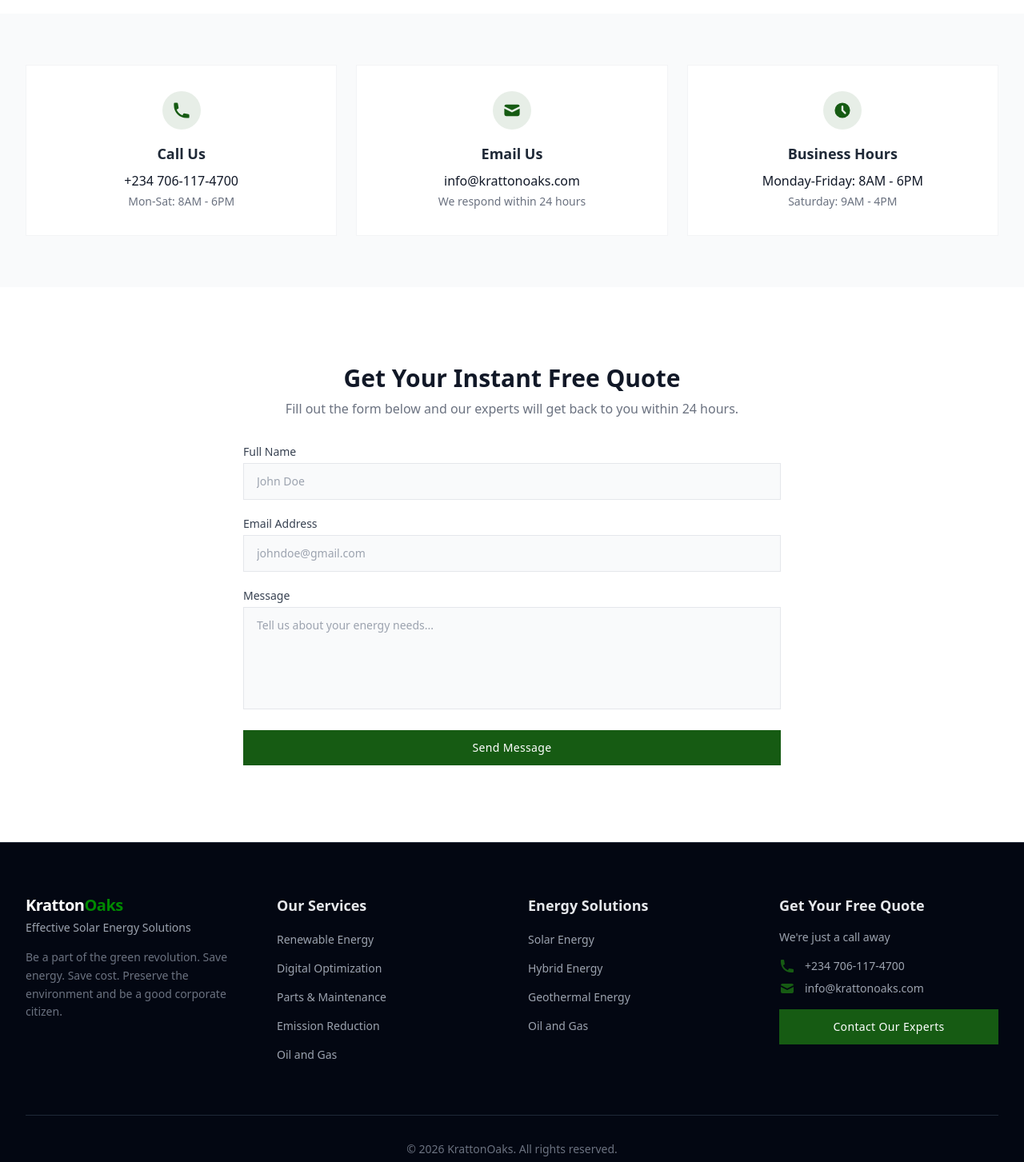
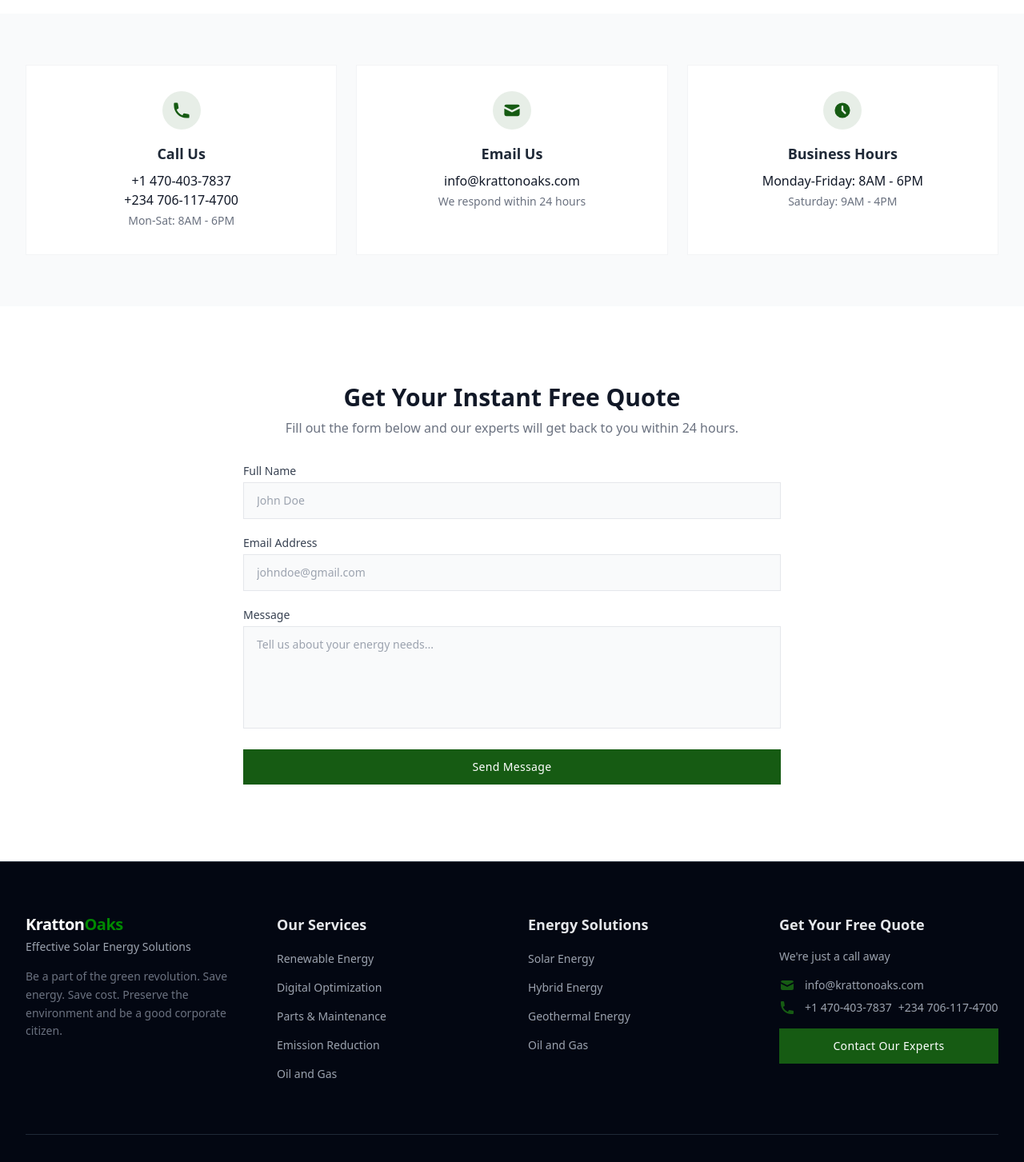
Before and after one commit to Prosper-ekube/Krattonoaks, a React (Vite) app: page /contact in a window 1280 px wide. Shown: the part 387-1840 px from the top of the page at 80% size. Built offline with nearby package versions, Linux system fonts and the light colour scheme.

Commit message:
feat(contact): add USA phone number to contact information per client request

```diff
--- a/src/components/layout/Footer.tsx
+++ b/src/components/layout/Footer.tsx
@@ -73,15 +73,6 @@ const Footer = () => {
                             </p>
                             <div className='flex flex-col gap-2'>
                                 <div className='flex gap-3 items-center'>
-                                    <HiPhone className='h-5 text-[#165B13] w-5' />
-                                    <a
-                                        className='duration-300 font-light text-gray-400 text-sm transition-colors hover:text-[#008900]'
-                                        href='tel:+2347061174700'
-                                    >
-                                        +234 706-117-4700
-                                    </a>
-                                </div>
-                                <div className='flex gap-3 items-center'>
                                     <HiMail className='h-5 text-[#165B13] w-5' />
                                     <a
                                         className='duration-300 font-light text-gray-400 text-sm transition-colors hover:text-[#008900]'
@@ -89,6 +80,23 @@ const Footer = () => {
                                     >
                                         info@krattonoaks.com
                                     </a>
+                                </div>
+                                <div className='flex gap-3 items-center'>
+                                    <HiPhone className='h-5 text-[#165B13] w-5' />
+                                    <div className='flex gap-2 min-[1024px]:flex-col min-[1280px]:flex-row'>
+                                        <a
+                                            className='duration-300 font-light text-gray-400 text-sm transition-colors hover:text-[#008900]'
+                                            href='tel:+14704037837'
+                                        >
+                                            +1 470-403-7837
+                                        </a>
+                                        <a
+                                            className='duration-300 font-light text-gray-400 text-sm transition-colors hover:text-[#008900]'
+                                            href='tel:+2347061174700'
+                                        >
+                                            +234 706-117-4700
+                                        </a>
+                                    </div>
                                 </div>
                             </div>
                             <Button onClick={() => navigate('/contact#contact-form')} variant='primary'>Contact Our Experts</Button>
--- a/src/pages/contact/sections/Info.tsx
+++ b/src/pages/contact/sections/Info.tsx
@@ -6,7 +6,7 @@ const Info = () => {
         {
             icon: HiPhone,
             title: 'Call Us',
-            description: '+234 706-117-4700',
+            description: '+1 470-403-7837 \n +234 706-117-4700',
             detail: 'Mon-Sat: 8AM - 6PM'
         },
         {
@@ -58,7 +58,7 @@ const Info = () => {
                                 <card.icon className='h-6 text-[#165B13] w-6' />
                             </div>
                             <h3 className='font-semibold mb-2 text-gray-800 text-lg'>{card.title}</h3>
-                            <p className='font-medium text-gray-900 mb-1'>{card.description}</p>
+                            <div className='font-medium text-gray-900 mb-1 whitespace-pre-line'>{card.description}</div>
                             <p className='font-light text-gray-500 text-sm'>{card.detail}</p>
                         </motion.div>
                     ))}
```
